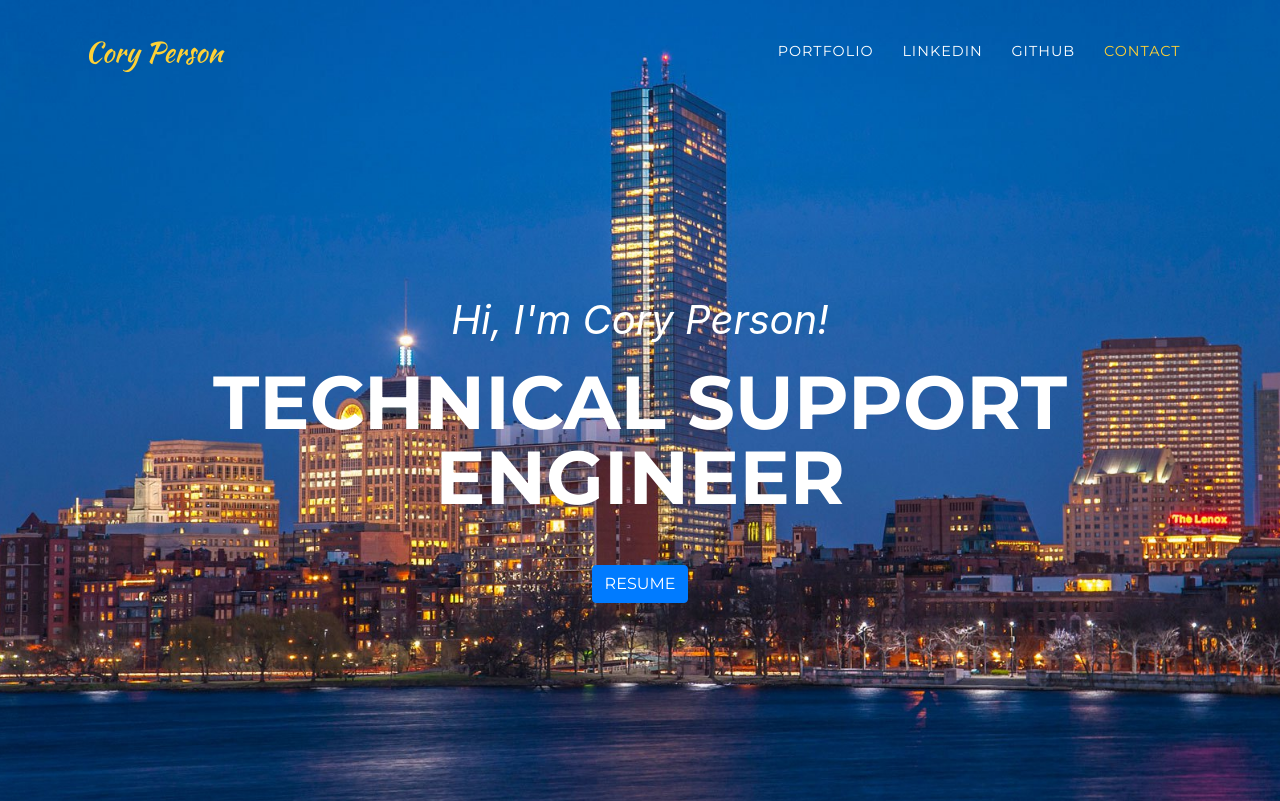
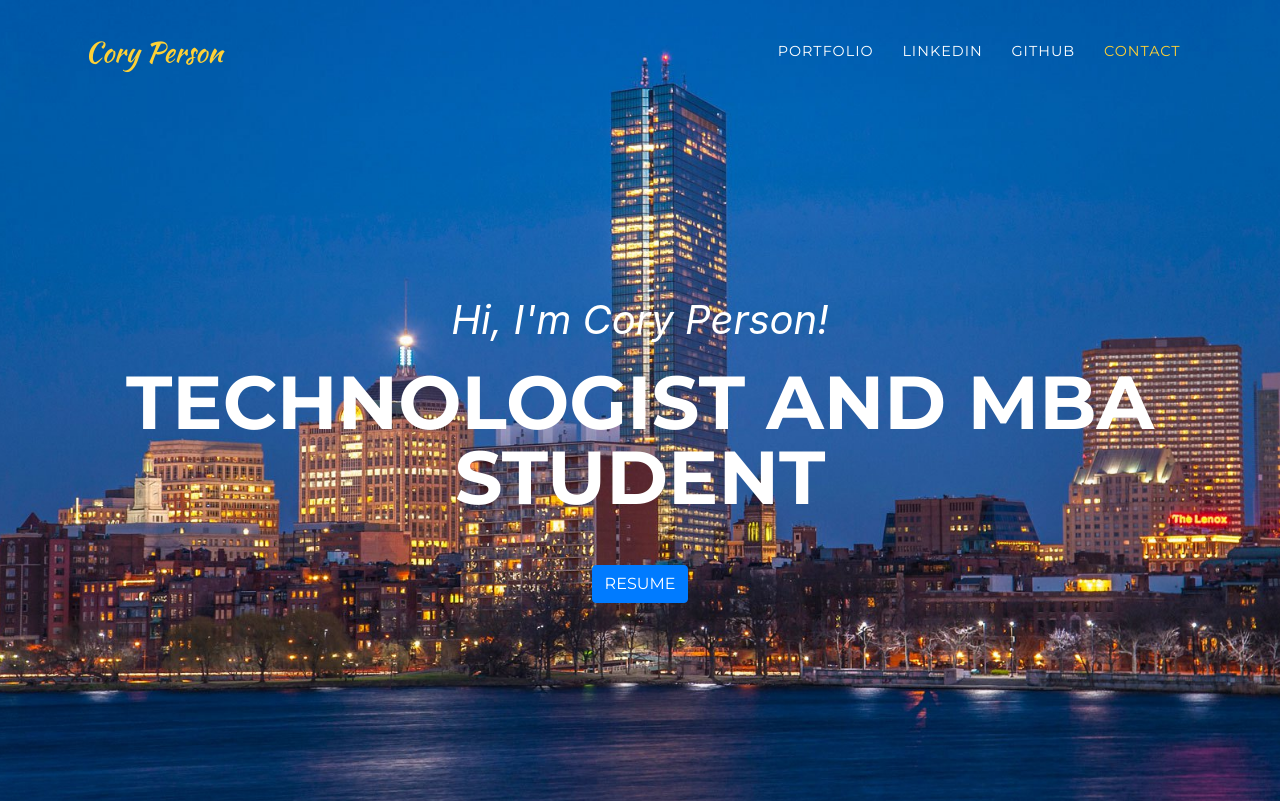
Before and after one commit to coryperson/www.coryperson.com, a website with bundled scripts: page index.html in a window 1280 px wide. Shown: the top 801 px of the page. Built offline with nearby package versions, Linux system fonts and the light colour scheme; a web font is replaced by a local one.

Commit message:
Update Title and Headline
Update SEO title to include MBA student.

Update headline to include MBA student.

```diff
--- a/index.html
+++ b/index.html
@@ -10,7 +10,7 @@
 
     <meta name="google-site-verification" content="axH6SpXTPl3h1tKHN_doROsB0bXfHJgPQG6_cyWDqG4" />
 
-    <title>Cory Person - Technical Support Engineer</title>
+    <title>Cory Person - Technologist and MBA Student</title>
 
     <!-- Bootstrap core CSS -->
     <link href="vendor/bootstrap/css/bootstrap.min.css" rel="stylesheet">
@@ -102,7 +102,7 @@
       <div class="container">
         <div class="intro-text">
           <div class="intro-lead-in">Hi, I'm Cory Person!</div>
-          <div class="intro-heading text-uppercase">Technical Support Engineer</div>
+          <div class="intro-heading text-uppercase">Technologist and MBA Student</div>
           <a class="btn btn-primary btn-xl text-uppercase js-scroll-trigger" href="cory-person-resume-site.docx">Resume</a>
         </div>
       </div>
```
